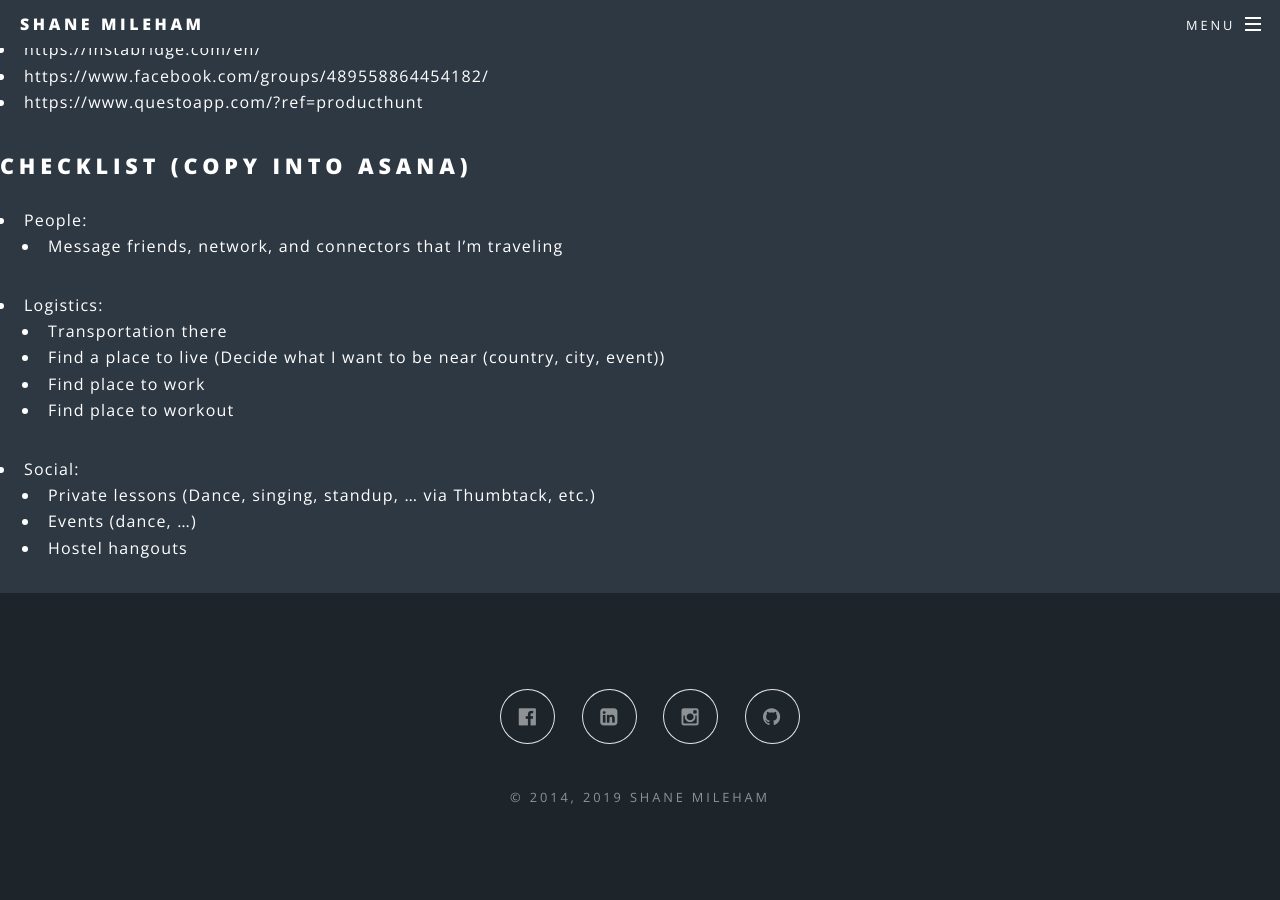
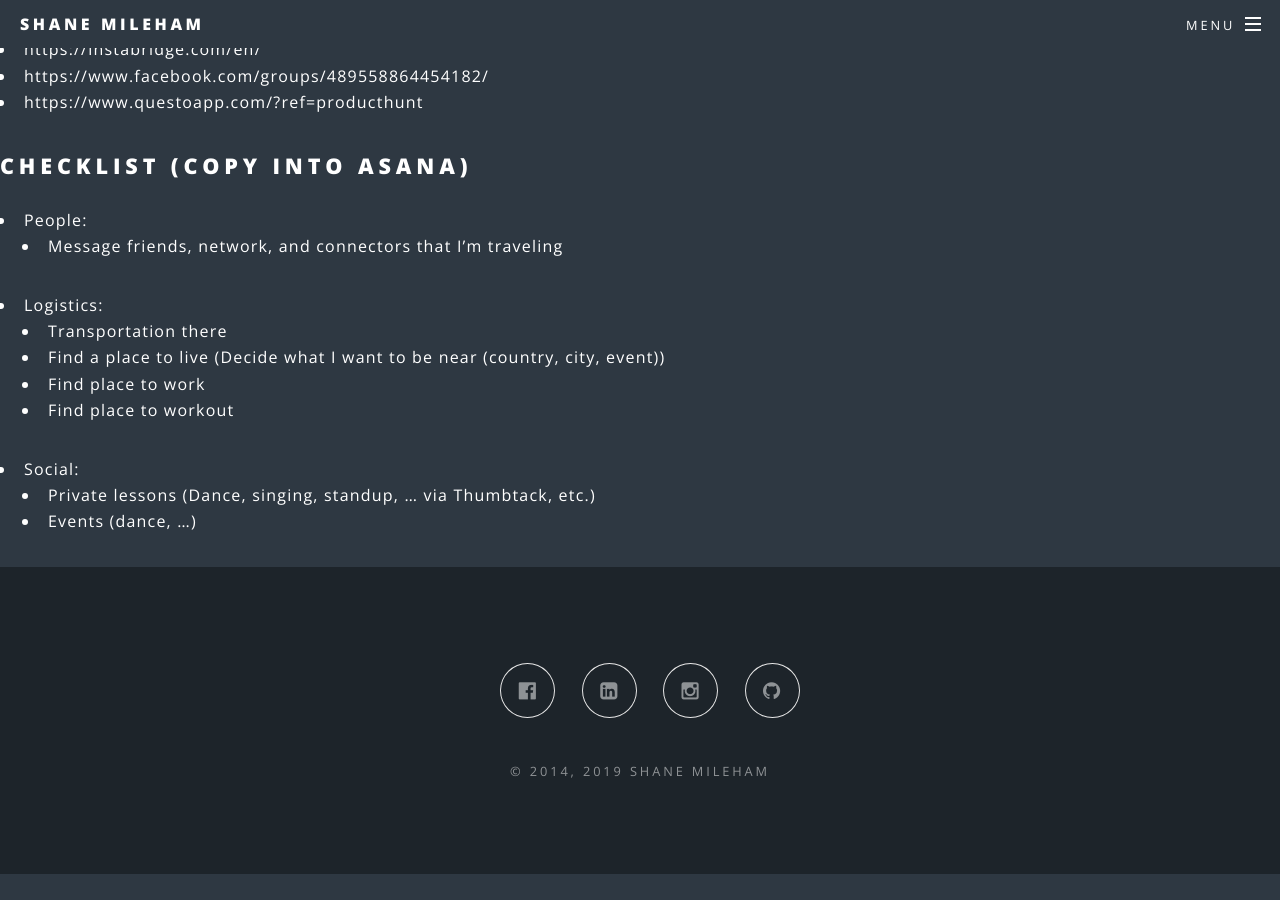
Before and after one commit to shanemileham/shanemileham.github.io, a Jekyll site: the page built from _kb/travel/planning.md, in a window 1280 px wide and 900 px high, scrolled down 4111 px. Built offline with Jekyll 4.4.1, drawn with Linux system fonts in a browser that asks for light colours; comment, search, counter and statistics services are not loaded; after the commit the page ends 4985 px from its top, so only the background shows below that.

Commit message:
Planning updated checklist

```diff
--- a/_kb/travel/planning.md
+++ b/_kb/travel/planning.md
@@ -140,4 +140,3 @@ _Note: The [Chase Sapphire Reserve](https://creditcards.chase.com/rewards-credit
 - Social:
   - Private lessons (Dance, singing, standup, ... via Thumbtack, etc.)
   - Events (dance, ...)
-  - Hostel hangouts
```
